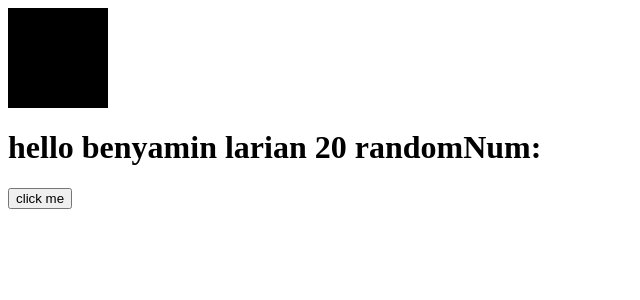
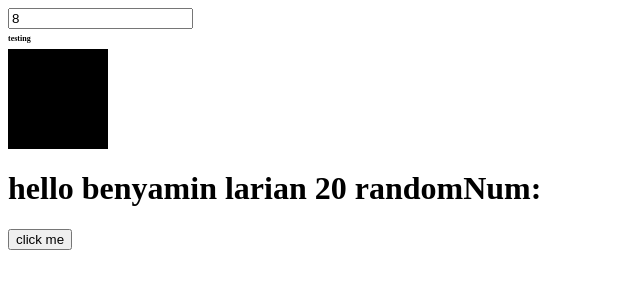
Before and after one commit to benyaminlarian/VueProject, a Vue app: page / in a window 1280 px wide. Shown: the top 300 px of the page, without its empty margins (0-640 px from the left). Built offline with nearby package versions, Linux system fonts and the light colour scheme.

Commit message:
dinamic fontsize added

```diff
--- a/src/App.vue
+++ b/src/App.vue
@@ -1,5 +1,7 @@
 <template>
-    <div :class="{active:isActive,disactive:!isActive}" @mouseover="changeColor()"></div>
+    <input type="number" v-model="fontSize">
+    <h1 :style="{fontSize:fontSize+'px'}">testing</h1>
+    <div :class="{active:isActive,disactive:!isActive}" @mouseover="changeColor()" @mouseleave="changeColor()"></div>
     <h1>hello {{ name }} {{ lastName }} {{ age }} randomNum: {{ random }}</h1>
     <button @click="randomNumber()">click me</button>
 </template>
@@ -13,6 +15,7 @@ export default{
       age: 20,
       random: null,
       isActive: true,
+      fontSize: 8,
     };
   },
   methods:{
@@ -22,6 +25,9 @@ export default{
     changeColor(){
       this.isActive = !(this.isActive)
     }
+  },
+  changeSize(){
+
   }
 }
 
```
